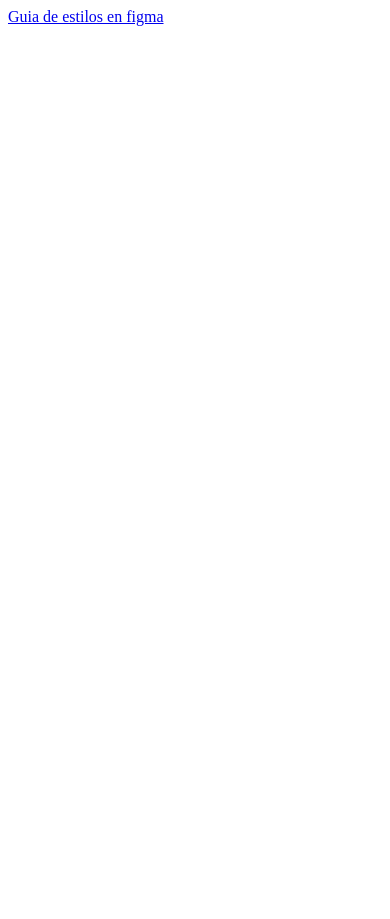
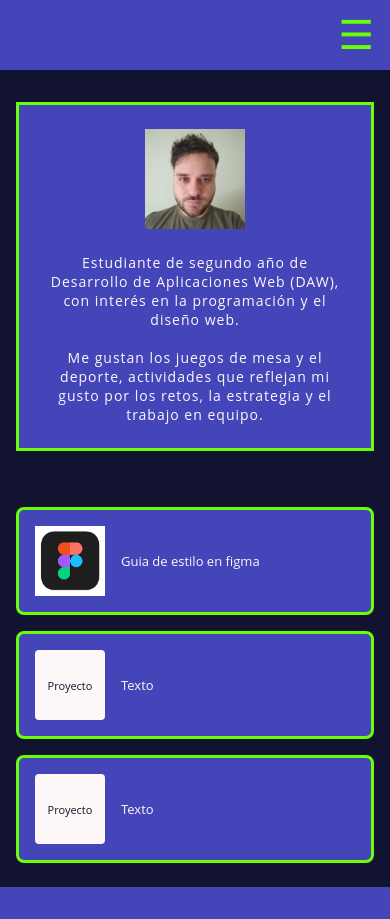
Before and after one commit to GutiBarr/Portfolio, a plain HTML site: page index.html in a window 390 px wide. Before the commit the page ends 844 px from the top, so only its background shows below. Drawn offline with Linux system fonts and the light colour scheme.

Commit message:
portfolio modificado

```diff
--- a/index.html
+++ b/index.html
@@ -3,9 +3,41 @@
 <head>
     <meta charset="UTF-8">
     <meta name="viewport" content="width=device-width, initial-scale=1.0">
-    <title>Document</title>
+    <title>Mi Portfolio</title>
+    <link rel="stylesheet" href="style.css">
 </head>
 <body>
-    <a href="https://www.figma.com/design/QjFo6nuQY9oEdTkiEQmSmw/Guia-de-estilo-Portfolio?node-id=0-1&p=f&t=vIMMlsioS24yWMOx-0">Guia de estilos en figma</a>
+    <!-- Header con el boton de menu -->
+    <header>
+        <button class="menu-btn"></button>
+    </header>
+
+    <!-- Seccion sobremi -->
+    <section class="sobremi-section">
+        <div class="sobremi-card">
+            <div class="foto-box"><img src="imagenes/foto-perfil.png" alt="foto perfil"></div>
+            <div class="sobre-mi">Estudiante de segundo año de Desarrollo de Aplicaciones Web (DAW), con interés en la programación y el diseño web.
+                <br></br> Me gustan los juegos de mesa y el deporte, actividades que reflejan mi gusto por los retos, la estrategia y el trabajo en equipo.</div>
+        </div>
+    </section>
+
+    <!-- Seccin proyectos -->
+    <section class="proyectos-section">
+        <div class="proyecto-card">
+            <a href="https://www.figma.com/design/QjFo6nuQY9oEdTkiEQmSmw/Guia-de-estilo-Portfolio?node-id=0-1&p=f&t=E5Y2yKczCt0VbJpd-0" class="proyecto-btn"><img src="imagenes/imagen-figma.png" alt=""></a>
+            <div class="texto-label">Guia de estilo en figma</div>
+        </div>
+        <div class="proyecto-card">
+            <a href="#proyecto2" class="proyecto-btn">Proyecto</a>
+            <div class="texto-label">Texto</div>
+        </div>
+        <div class="proyecto-card">
+            <a href="#proyecto3" class="proyecto-btn">Proyecto</a>
+            <div class="texto-label">Texto</div>
+        </div>
+    </section>
+
+    <!-- Footer -->
+    <footer></footer>
 </body>
 </html>
--- /dev/null
+++ b/style.css
@@ -0,0 +1,285 @@
+/*VARIABLES DE COLOR Y TIPOGRAFIA*/
+:root {
+    /*Variables de paleta de colores*/
+    --color-primary: #111330;
+    --color-secondary: #4545BA;
+    --color-tertiary: #69FF04;
+    --color-quaternary: #FEF7F7;
+
+    /*Variables de tipografia*/
+    --font-headings: 'Montserrat', sans-serif;
+    --font-body: 'Open Sans', sans-serif;
+}
+
+* {
+    margin: 0;
+    padding: 0;
+    box-sizing: border-box;
+}
+
+body {
+    font-family: var(--font-body);
+    background-color: var(--color-primary);
+    color: var(--color-quaternary);
+    min-height: 100vh;
+    display: flex;
+    flex-direction: column;
+    overflow-x: hidden;
+}
+
+h1 {
+    font-family: var(--font-headings);
+    font-size: 36px;
+    font-weight: 700;
+}
+
+h2 {
+    font-family: var(--font-headings);
+    font-size: 24px;
+    font-weight: 700;
+}
+
+p, label {
+    font-family: var(--font-body);
+    font-size: 16px;
+}
+
+header {
+    background-color: var(--color-secondary);
+    padding: 15px 30px;
+    display: flex;
+    justify-content: flex-end;
+    align-items: center;
+    position: sticky;
+    top: 0;
+    z-index: 100;
+    width: 100%;
+}
+
+/* boton menu */
+.menu-btn {
+    background: none;
+    border: none;
+    cursor: pointer;
+}
+
+.menu-btn:hover {
+    transform: scale(1.05);
+    opacity: 0.9;
+}
+
+/* Efecto al hacer clic */
+.menu-btn:active {
+    transform: scale(0.95);
+}
+
+/* icono boton*/
+.menu-btn::before {
+    content: '☰';
+    color: var(--color-tertiary);
+    font-size: 40px;
+}
+
+/*Section sobre mi*/
+.sobremi-section {
+    padding: 80px 30px;
+    display: flex;
+    justify-content: center;
+    align-items: center;
+    width: 100%;
+}
+
+/* Div sobre mi */
+.sobremi-card {
+    background: var(--color-secondary);
+    border: 3px solid var(--color-tertiary);
+    padding: 40px;
+    display: flex;
+    align-items: center;
+    justify-content: center;
+    gap: 40px;
+    max-width: 600px;
+    width: 100%;
+}
+
+/* Cuadro para la foto */
+.foto-box {
+    width: 200px;
+    height: 200px;
+    overflow: hidden;
+    flex-shrink: 0;
+    background-color: var(--color-quaternary);
+}
+
+.foto-box img {
+    width: 100%;
+    height: 100%;
+    object-fit: cover;
+    object-position: center;
+}
+
+/* Texto Sobre mi*/
+.sobre-mi {
+    color: var(--color-quaternary);
+    font-family: var(--font-body);
+    font-size: 16px;
+    letter-spacing: 1px;
+    text-align: center;
+}
+
+/*seccion proyectos*/
+.proyectos-section {
+    padding: 60px 30px 100px;
+    display: flex;
+    justify-content: center;
+    gap: 40px;
+    flex-wrap: wrap;
+    width: 100%;
+    max-width: 1200px;
+    margin: 0 auto;
+}
+
+/* Tarjeta individual de proyecto */
+.proyecto-card {
+    background: var(--color-secondary);
+    border: 3px solid var(--color-tertiary);
+    border-radius: 8px;
+    padding: 30px;
+    display: flex;
+    align-items: center;
+    gap: 30px;
+    width: 100%;
+    max-width: 280px;
+    transition: transform 0.2s ease;
+}
+
+
+/* Boton de proyectos */
+.proyecto-btn {
+    background-color: var(--color-quaternary);
+    width: 80px;
+    height: 80px;
+    display: flex;
+    align-items: center;
+    justify-content: center;
+    color: var(--color-primary);
+    font-size: 11px;
+    text-align: center;
+    border-radius: 4px;
+    flex-shrink: 0;
+    border: none;
+    cursor: pointer;
+    transition: transform 0.2s ease, opacity 0.2s ease;
+    text-decoration: none;
+    font-family: var(--font-body);
+}
+
+.proyecto-btn img {
+    width: 100%;
+    height: 100%;
+    object-fit: cover;
+    object-position: center;
+}
+
+.proyecto-btn:hover {
+    transform: scale(1.05);
+    opacity: 0.9;
+}
+
+.proyecto-btn:active {
+    transform: scale(0.95);
+}
+
+/*Texto cards*/
+.texto-label {
+    color: var(--color-quaternary);
+    font-size: 14px;
+    font-family: var(--font-body);
+}
+
+footer {
+    background-color: var(--color-secondary);
+    padding: 30px;
+    margin-top: auto;
+    width: 100%;
+}
+
+/*Responsive*/
+/*Pantallas menores a 768px*/
+@media (max-width: 768px) {
+    /* Títulos un poco más pequeños */
+    h1 {
+        font-size: 32px;
+    }
+    h2 {
+        font-size: 22px;
+    }
+    .sobremi-card {
+        gap: 30px;
+        padding: 20px;
+    }
+    .proyectos-section {
+        padding: 30px 20px 40px;
+    }
+    /*todo el ancho*/
+    .proyecto-card {
+        max-width: 100%;
+    }
+
+    .foto-box {
+        width: 120px;
+        height: 120px;
+    }
+}
+
+/*Pantallas menores a 480px */
+@media (max-width: 480px) {
+    /* Tamaños de texto reducidos */
+    h1 {
+        font-size: 28px;
+    }
+    h2 {
+        font-size: 20px;
+    }
+
+    header {
+        padding: 12px 16px;
+    }
+    .sobremi-section {
+        padding: 32px 16px;
+    }
+    .sobremi-card {
+        flex-direction: column;
+        gap: 24px;
+        padding: 24px;
+    }
+
+    .sobre-mi {
+        font-size: 14px;
+    }
+    .proyectos-section {
+        gap: 16px;
+        padding: 24px 16px;
+    }
+    .proyecto-card {
+        padding: 16px;
+        gap: 16px;
+    }
+
+    .texto-label {
+        font-size: 13px;
+    }
+
+    footer {
+        padding: 16px;
+    }
+
+    .foto-box {
+        width: 100px;
+        height: 100px;
+    }
+    .proyecto-btn {
+        width: 70px;
+        height: 70px;
+    }
+}
```
Also changed, not shown: imagenes/foto-perfil.png (added), imagenes/imagen-figma.png (added).
